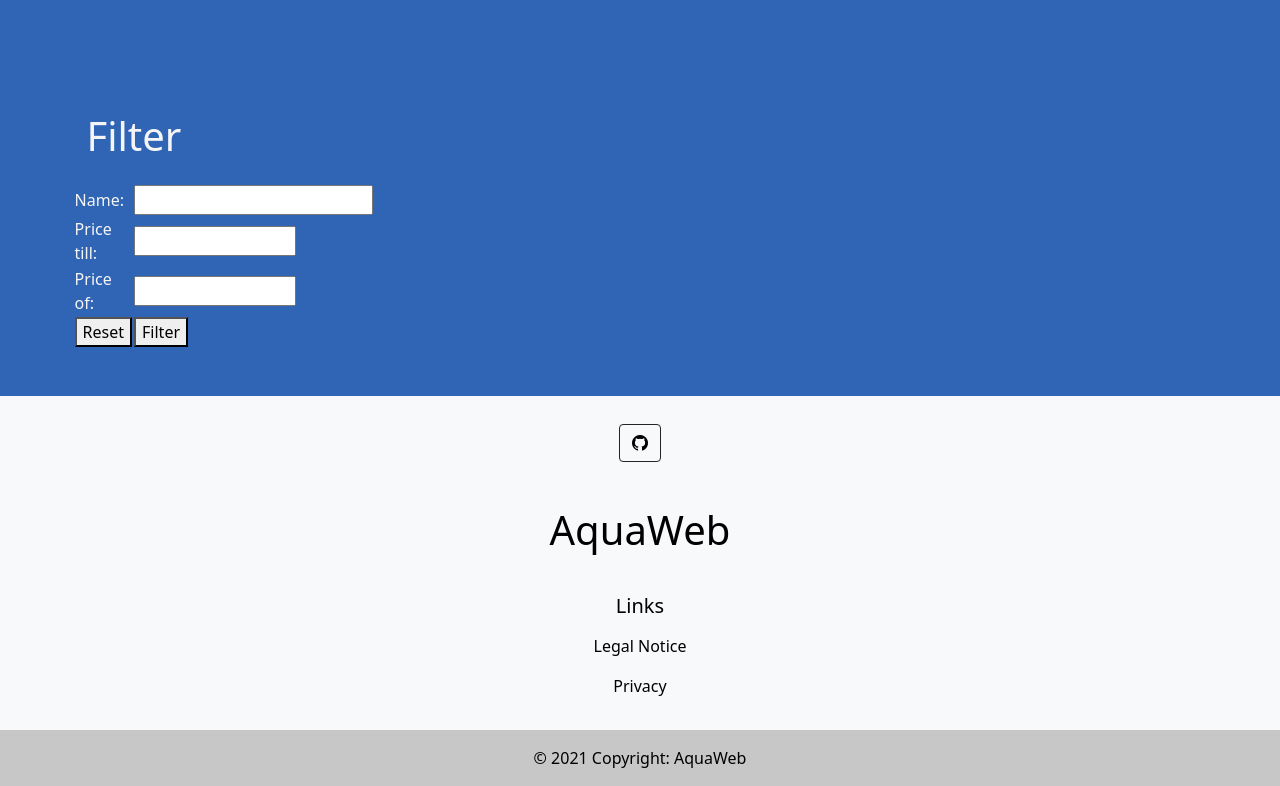
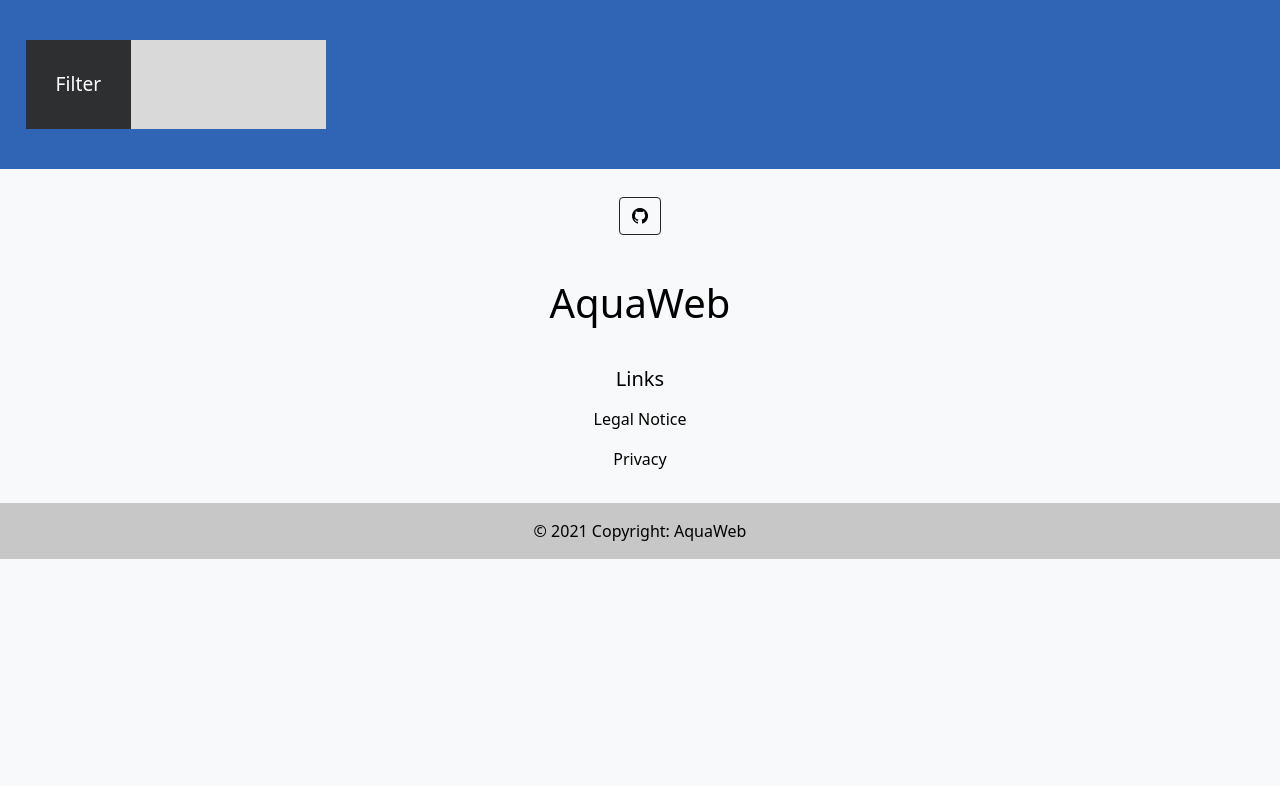
Before and after one commit to anticitizn/aquaweb, a PHP site: page /php/shop.php in a window 1280 px wide. Shown: the part 289-1075 px from the top of the page. After the commit the page ends 848 px from the top, so only its background shows below. Run offline with PHP 8.4, Linux system fonts and the light colour scheme; the visitor is signed in with stand-in values (Sample User, id 1); data that the repository does not hold is empty.

Commit message:
added filter for shop

```diff
--- a/css/shop.css
+++ b/css/shop.css
@@ -16,6 +16,13 @@ div.fishimg svg {
 
 div.fishdescription {
     display: inline-block;
+}
+
+div.cannotAfford {
+    color: #D8000C;
+    background-color: #FFBABA;
+    text-align: center;
+    height: 50px;
 }
 
 aside.filterside {
@@ -51,3 +58,43 @@ input.number-buy-form{
     text-align: center;
     margin-right: 10;
 }
+
+
+nav.filter-nav{
+  width : 300px;
+  background: #d9d9d9;
+  margin : 40px auto;
+}
+
+span.shop-filter {
+  padding : 30px;
+  background : #2d2f31;
+  color : white;
+  font-size : 1.2em;
+  cursor : pointer;
+  display: block;
+}
+
+
+
+.slide {
+  clear:both;
+  width:100%;
+  height:0px;
+  overflow: hidden;
+  text-align: center;
+  transition: height .4s ease;
+}
+
+.slide li {
+    padding : 20px;
+    marker:none;
+}
+
+label.filter-label {
+    color: black;
+}
+
+#touch {position: absolute; opacity: 0; height: 0px;}
+
+#touch:checked + .slide {height: 425px;}
--- a/php/aquarium.php
+++ b/php/aquarium.php
@@ -31,9 +31,12 @@ $link_user_id = $params['user'];
 <?php
 // query if this IP has already visited the aquarium in the last hour
 $ip_num = ip2long($ip);
+echo $ip_num;
 $query = "SELECT * FROM users_visitors WHERE user_id = $link_user_id AND ip = $ip_num";
 $result = mysqli_query($db_connect, $query);
-
+if (!$result) {
+    die(mysqli_error($db_connect));
+}
 // if IP hasn't visited in the last hour, add money to the user and log the visit
 if (mysqli_num_rows($result) < 1)
 {
--- a/php/shop.php
+++ b/php/shop.php
@@ -85,39 +85,22 @@ $indexphp = '';
             </div>
         </header>
         <aside class="filterside">
-            <div class="filter">
-                <section class='py-5'>
-                    <div class="container px-4 px-lg-5 mt-5">
-                        <h1>Filter</h1>
-                        <form id="filterform" action="#" method="POST">
-                            <table>
-                                <tr>
-                                    <td class="label-column"><label for="namefilter">Name:</label> </td>
-                                    <td><label>
-                                            <input type="text" name="namefilter">
-                                        </label></td>
-                                </tr>
-                                <tr>
-                                    <td class="label-column"><label for="pricetill">Price till:</label> </td>
-                                    <td><label>
-                                            <input type="number" name="pricetill" min="0" max="2147483647">
-                                        </label></td>
-                                </tr>
-                                <tr>
-                                    <td class="label-column"><label for="priceof">Price of:</label> </td>
-                                    <td><label>
-                                            <input type="number" name="priceof" min="0" max="2147483647">
-                                        </label></td>
-                                </tr>
-                                <tr>
-                                    <td><button type="reset">Reset</button></td>
-                                    <td><button type="submit">Filter</button></td>
-                                </tr>
-                            </table>
-                        </form>
-                    </div>
-                    <section>
-            </div>
+
+<nav class="filter-nav">
+
+  <label for="touch"><span class="shop-filter">Filter</span></label>
+  <form id="filterform" action="#" method="POST">
+  <input type="checkbox" id="touch">
+  <ul class="slide">
+    <li><label for="namefilter" class="filter-label">Name:</label><input type="text" name="namefilter"></li>
+    <li><label for="pricetill" class="filter-label">Price till:</label><br><input type="number" name="pricetill" min="0" max="2147483647"></li>
+    <li><label for="priceof" class="filter-label">Price of:</label><br><input type="number" name="priceof" min="0" max="2147483647"></li>
+    <li><button type="reset" class="btn btn-outline-dark mt-auto">Reset</button></li>
+    <li><button type="submit" class="btn btn-outline-dark mt-auto">Filter</button></li>
+  </ul>
+  <form>
+</nav>
+  	</div>
         </aside>
 
 
```
